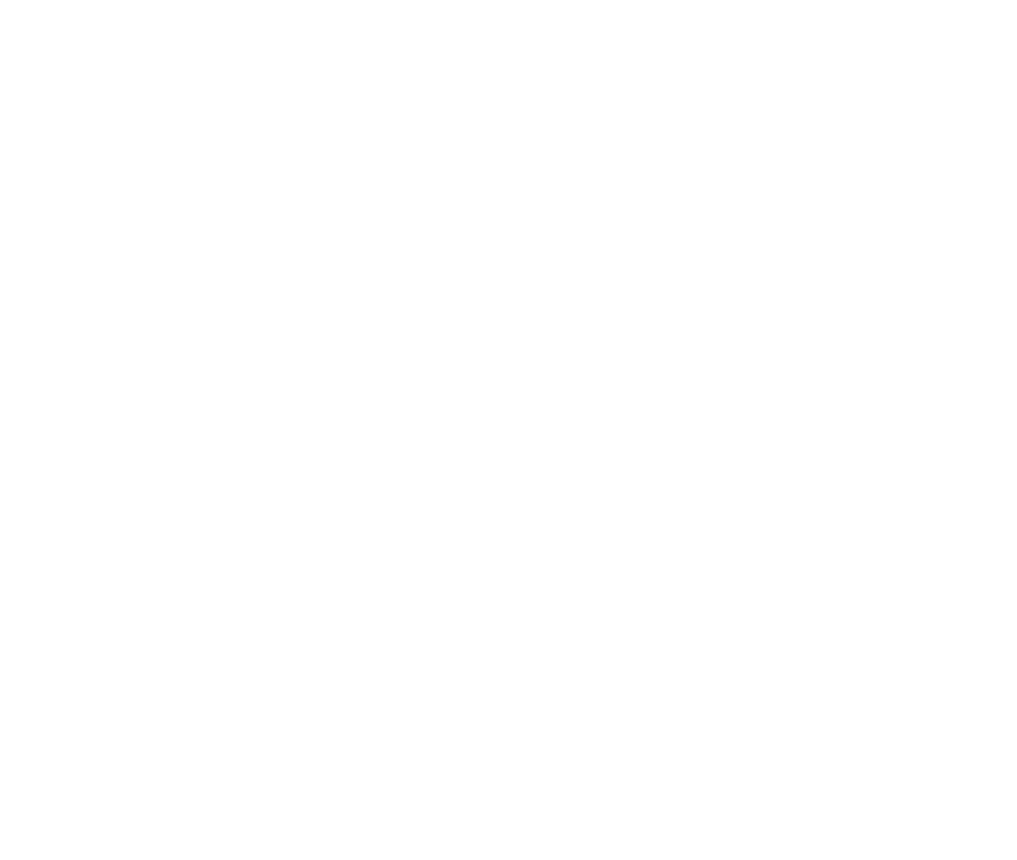
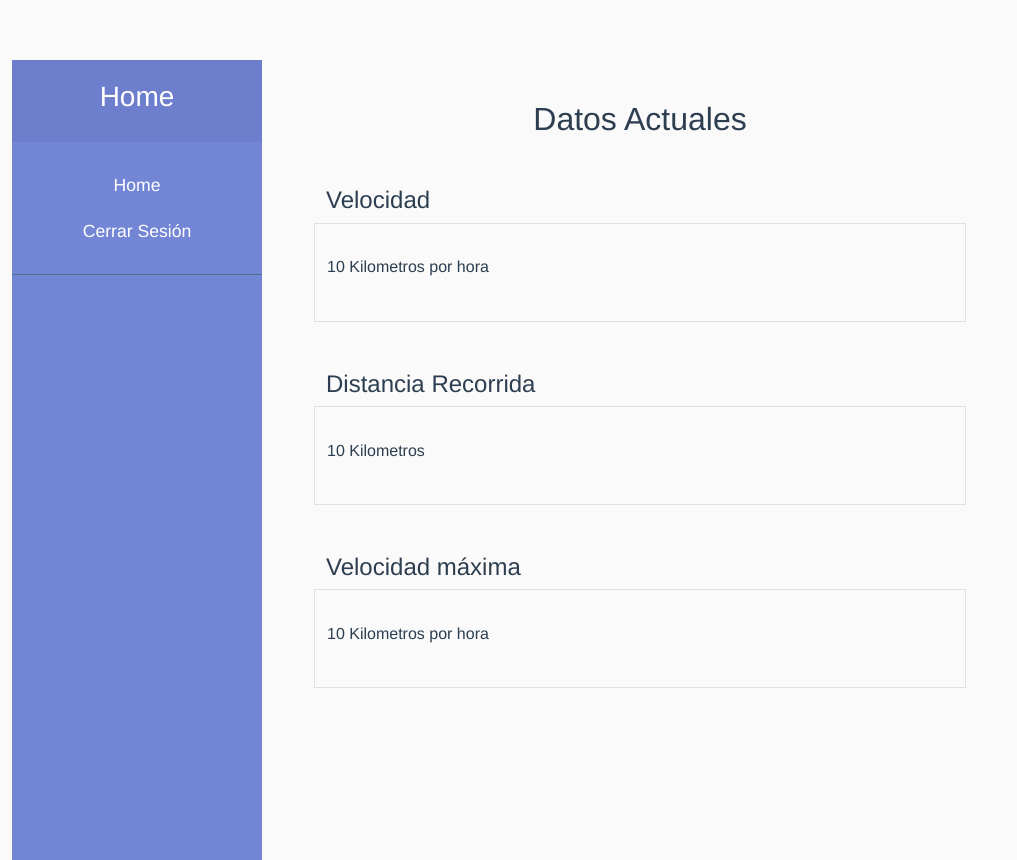
Before and after one commit to Tomasvaldes1138/velocimetroIoT, a Vue app: page /dashboard in a window 1280 px wide. Before the commit this address had no page. Shown: the whole page, without its empty margins (0-1017 px from the left). Before the commit the page ends 800 px from the top, so only its background shows below. Built offline with nearby package versions, Linux system fonts and the light colour scheme.

Commit message:
Se agrega estructuta de componente dashboard

```diff
--- a/src/router/index.js
+++ b/src/router/index.js
@@ -13,6 +13,11 @@ const router = createRouter({
             path: '/login',
             name: 'Login',
             component: () => import('../views/loginComponent.vue'),
+        },
+        {
+            path: '/dashboard',
+            name: 'dashboard',
+            component: () => import('../views/dashboardComponent.vue'),
         }
 
     ]})
--- /dev/null
+++ b/src/views/dashboardComponent.vue
@@ -0,0 +1,214 @@
+<template>
+    <div class="container-fluid d-flex">
+
+<div class="col-md-3">
+        <!-- Sidebar  -->
+        <nav id="sidebar">
+            <div class="sidebar-header">
+                <h3>Home</h3>
+            </div>
+
+            <ul class="list-unstyled components">
+                <li>
+                    <a href="#">Home</a>
+                </li>
+
+                <li>
+                    <a href="#">Cerrar Sesión</a>
+                </li>
+            </ul>
+        </nav>
+    </div>
+<div class="data col-lg-6 align-items-center">
+    <h2> Datos Actuales</h2>
+    <div class="row my-5 text-start">
+        <h4 >Velocidad</h4>
+        <div class="info border">
+            <p>10 Kilometros por hora</p>
+        </div>
+    </div>
+    <div class="row  my-5 text-start">
+        <h4>Distancia Recorrida</h4>
+        <div class="info border">
+            <p>10 Kilometros</p>
+        </div>
+    </div>
+    <div class="row  my-5 text-start" >
+        <h4>Velocidad máxima</h4>
+        <div class="info border">
+            <p>10 Kilometros por hora</p>
+        </div>
+    </div>
+</div>
+
+
+</div>
+</template>
+
+<script>
+import axios from 'axios';
+export default {
+    name: 'dashboardComponent',
+    data() {
+        return {
+            username: '',
+            email: '',
+            password: ''
+        }
+    },
+    methods: {
+        register() {
+            axios.post('http://localhost:3000/register', {
+                username: this.username,
+                email: this.email,
+                password: this.password
+            })
+                .then((response) => {
+                    console.log(response);
+                }, (error) => {
+                    console.log(error);
+                });
+        }
+    }
+}
+</script>
+
+<style>
+
+@import "https://fonts.googleapis.com/css?family=Poppins:300,400,500,600,700";
+body {
+    font-family: 'Poppins', sans-serif;
+    background: #fafafa;
+}
+.data{
+    margin-top: 40px;
+}
+
+p {
+    padding-top: 5%;
+    padding-bottom: 4%;
+}
+
+
+.container-fluid a{
+    color: inherit;
+    text-decoration: none;
+    transition: all 0.3s;
+}
+
+a,
+a:hover,
+a:focus {
+    color: inherit;
+    text-decoration: none;
+    transition: all 0.3s;
+}
+
+.navbar {
+    padding: 15px 10px;
+    background: #fff;
+    border: none;
+    border-radius: 0;
+    box-shadow: 1px 1px 3px rgba(0, 0, 0, 0.1);
+}
+
+.navbar-btn {
+    box-shadow: none;
+    outline: none !important;
+    border: none;
+}
+
+
+
+.col-md-3 {
+    display: flex;
+    align-items: stretch;
+    height: 100vh;
+}
+
+#sidebar {
+    min-width: 250px;
+    max-width: 250px;
+    background: #7386D5;
+    color: #fff;
+    transition: all 0.3s;
+}
+
+
+
+#sidebar .sidebar-header {
+    padding: 20px;
+    background: #6d7fcc;
+}
+
+#sidebar ul.components {
+    padding: 20px 0;
+    border-bottom: 1px solid #47748b;
+}
+
+#sidebar ul p {
+    color: #fff;
+    padding: 10px;
+}
+
+#sidebar ul li a {
+    padding: 10px;
+    font-size: 1.1em;
+    display: block;
+}
+
+#sidebar ul li a:hover {
+    color: #7386D5;
+    background: #fff;
+}
+
+#sidebar ul li.active>a,
+a[aria-expanded="true"] {
+    color: #fff;
+    background: #6d7fcc;
+}
+
+
+
+ul ul a {
+    font-size: 0.9em !important;
+    padding-left: 30px !important;
+    background: #6d7fcc;
+}
+
+ul.CTAs {
+    padding: 20px;
+}
+
+ul.CTAs a {
+    text-align: center;
+    font-size: 0.9em !important;
+    display: block;
+    border-radius: 5px;
+    margin-bottom: 5px;
+}
+
+a.download {
+    background: #fff;
+    color: #7386D5;
+}
+
+a.article,
+a.article:hover {
+    background: #6d7fcc !important;
+    color: #fff !important;
+}
+
+
+@media (max-width: 768px) {
+    #sidebar {
+        margin-left: -250px;
+    }
+    #sidebar.active {
+        margin-left: 0;
+    }
+    #sidebarCollapse span {
+        display: none;
+    }
+}
+</style>
--- a/src/views/loginComponent.vue
+++ b/src/views/loginComponent.vue
@@ -17,6 +17,7 @@
 
 <script>
 import axios from 'axios';
+import router from '../router';
 
 export default {
   name: 'loginComponent',
@@ -37,7 +38,9 @@ export default {
       })
       .then(response => {
         // Maneja la respuesta de la API
-        console.log(response.data); // Aquí puedes realizar acciones adicionales con la respuesta, como guardar el token de sesión, redirigir a otra vista, etc.
+        console.log(response.data);
+        router.push('/dashboard');
+        // Aquí puedes realizar acciones adicionales con la respuesta, como guardar el token de sesión, redirigir a otra vista, etc.
       })
       .catch(error => {
         // Maneja el error de la petición
```
Also changed, not shown: src/components/HelloWorld.vue (deleted, +0 -58 lines), src/assets/logo.png (deleted).
